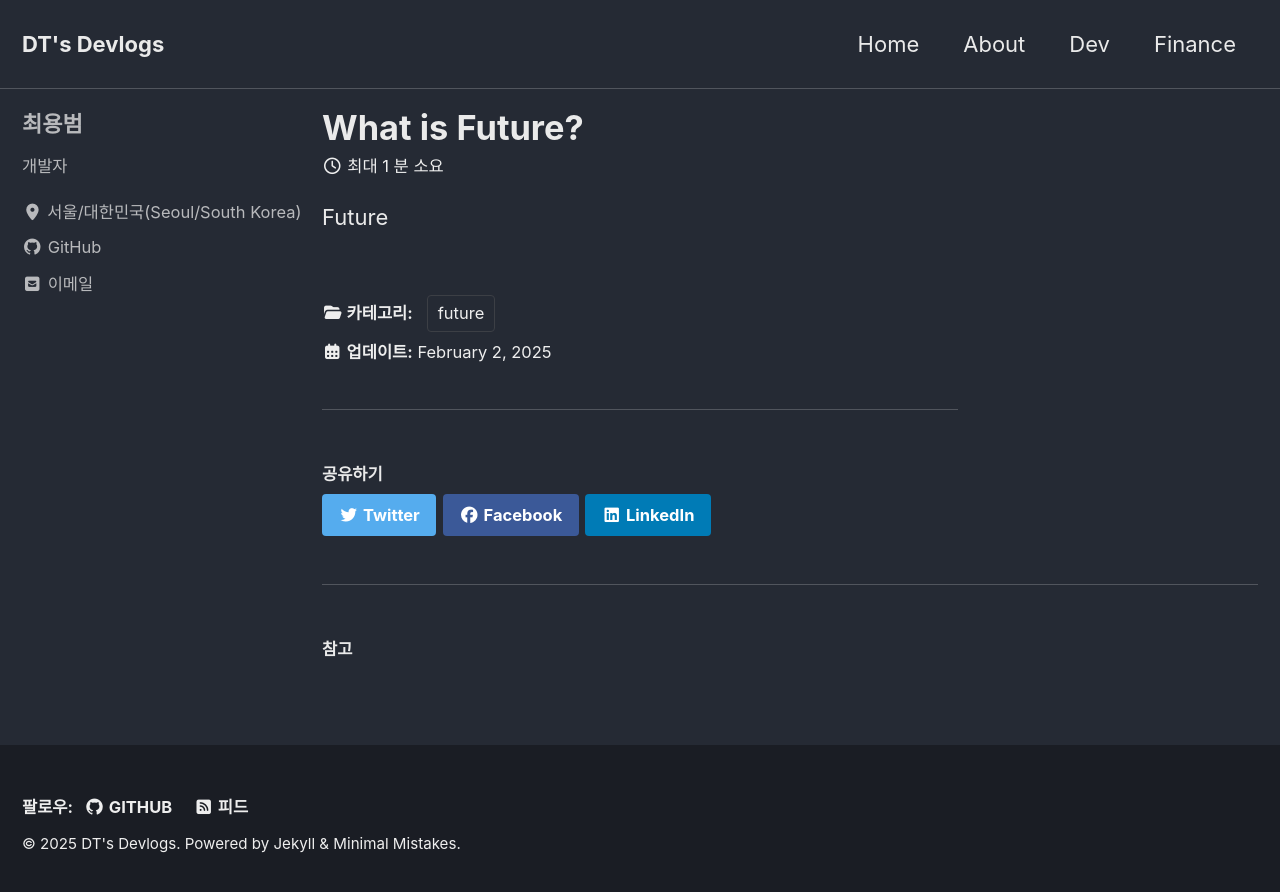
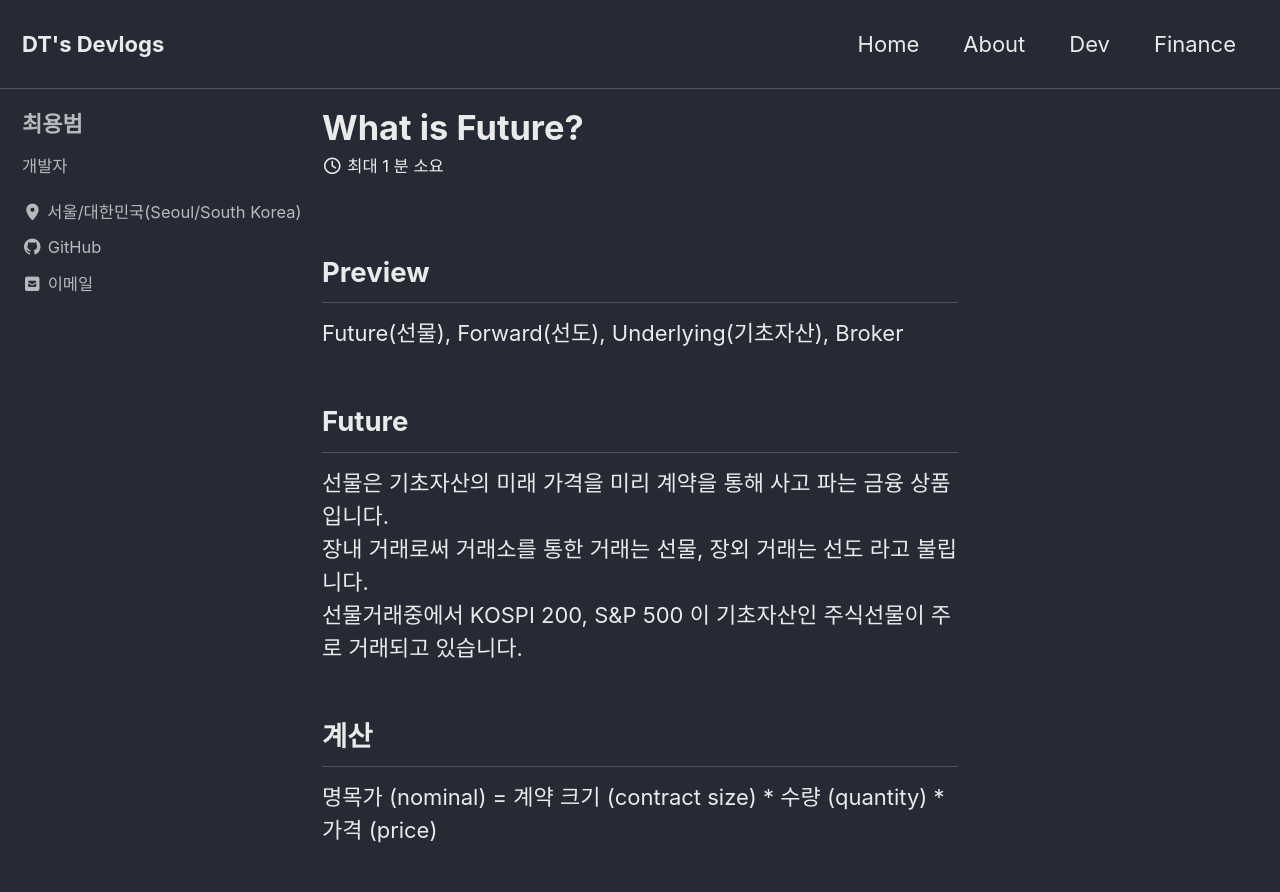
Before and after one commit to drache0311/drache0311.github.io, a Jekyll site: the page built from _posts/2025/2025-02-02-Future.md, in a window 1280 px wide and 900 px high. Shown: the top 892 px of the window. Built offline with Jekyll 4.4.1, drawn with Linux system fonts in a browser that asks for light colours; cached includes are drawn as plain includes.

Commit message:
Post : 2025-02-02-Future.md

```diff
--- a/_posts/2025/2025-02-02-Future.md
+++ b/_posts/2025/2025-02-02-Future.md
@@ -3,8 +3,23 @@ title: "What is Future?"
 search: false
 category:
   - future
-last_modified_at: 2025-02-02T23:00:00
+last_modified_at: 2025-02-02T23:30:00
 ---
 
+## Preview
 
-Future
+Future(선물), Forward(선도), Underlying(기초자산), Broker
+
+
+
+## Future
+
+선물은 기초자산의 미래 가격을 미리 계약을 통해 사고 파는 금융 상품입니다.
+<br>
+장내 거래로써 거래소를 통한 거래는 선물, 장외 거래는 선도 라고 불립니다.
+<br>
+선물거래중에서 KOSPI 200, S&P 500 이 기초자산인 주식선물이 주로 거래되고 있습니다.
+
+## 계산
+
+명목가 (nominal) = 계약 크기 (contract size) * 수량 (quantity) * 가격 (price)
```
